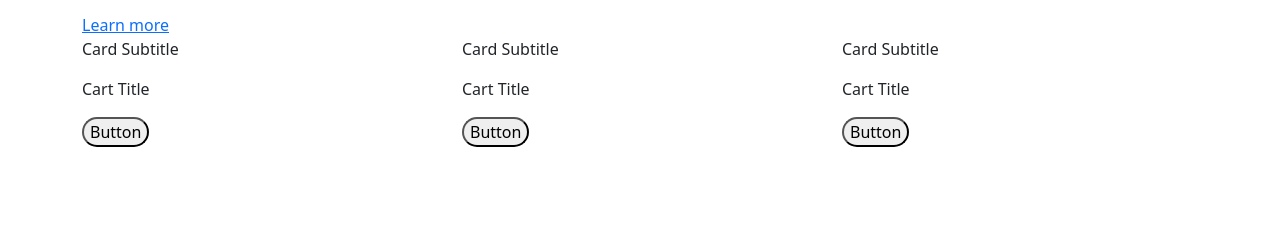
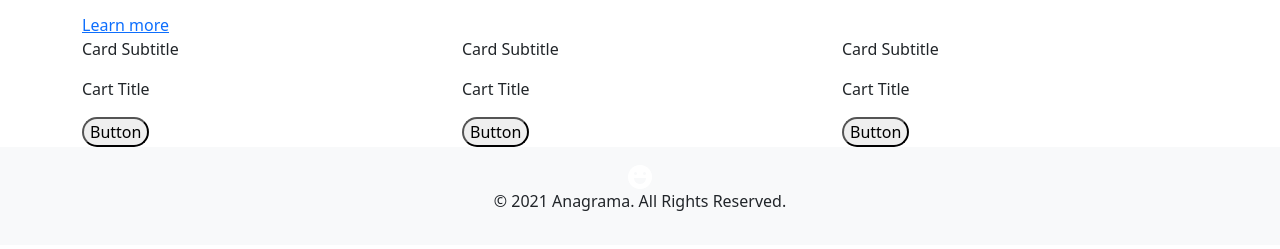
Before and after one commit to JavierIQ/LandingPage, a plain HTML site: page index.html in a window 1280 px wide. Shown: the part 227-476 px from the top of the page. Drawn offline with nearby package versions, Linux system fonts and the light colour scheme.

Commit message:
footer skeleton

```diff
--- a/index.html
+++ b/index.html
@@ -52,7 +52,10 @@
       </div>
 
     <!-- Footer -->
-
+    <footer class="bg-light text-center py-3">
+        <img src="./resources/images/footer_face.png" alt="">
+        <p>© 2021 Anagrama. All Rights Reserved.</p>
+    </footer>
     <!-- Bootstrap Script -->
     <script src="https://cdn.jsdelivr.net/npm/bootstrap@5.3.0-alpha1/dist/js/bootstrap.bundle.min.js" integrity="sha384-w76AqPfDkMBDXo30jS1Sgez6pr3x5MlQ1ZAGC+nuZB+EYdgRZgiwxhTBTkF7CXvN" crossorigin="anonymous"></script>
 </body>
```
Also changed, not shown: resources/images/footer_face.png (added).
